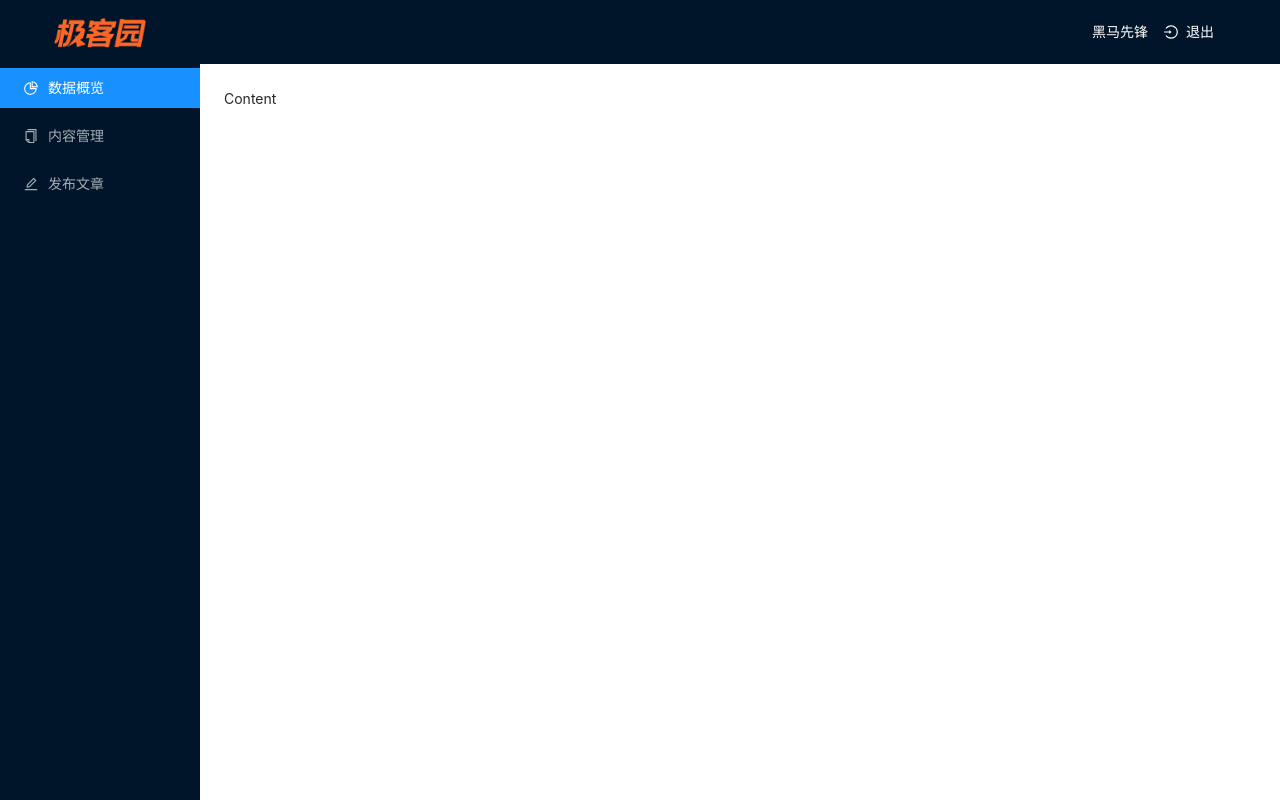
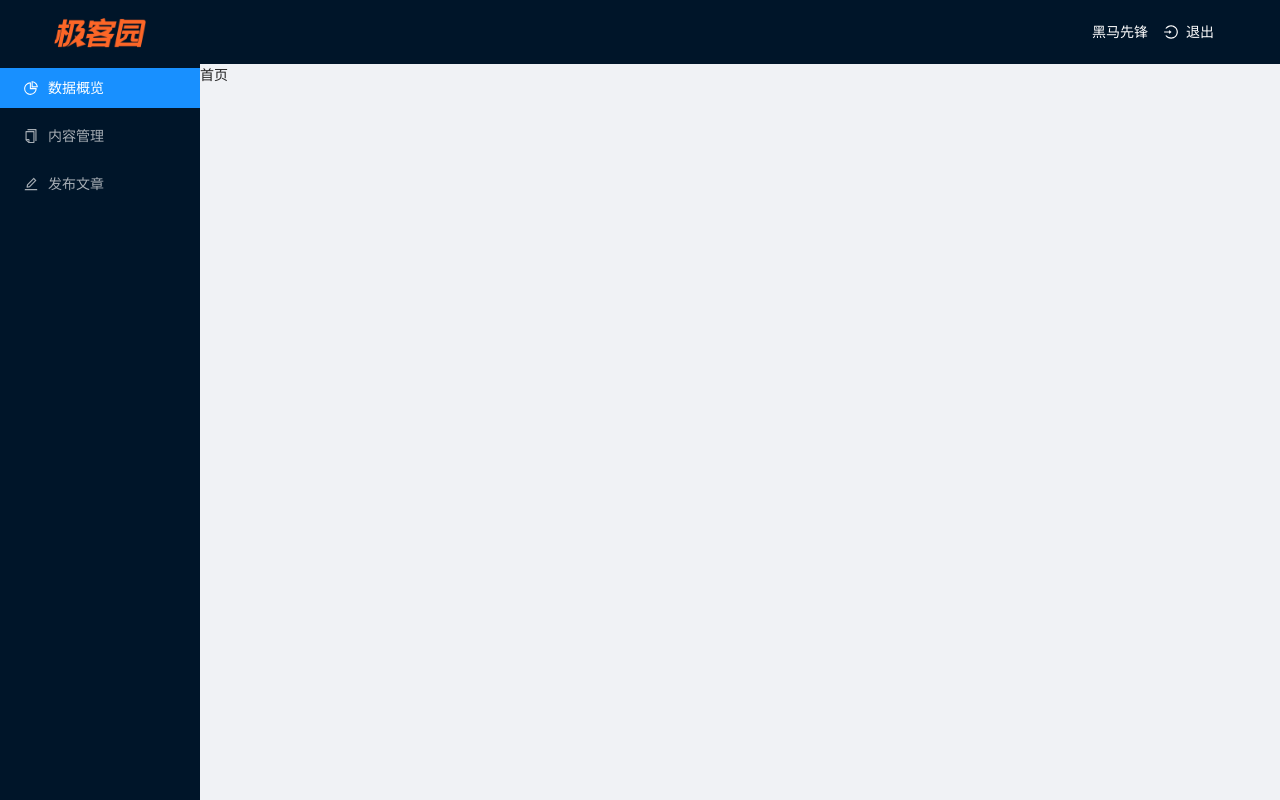
Before and after one commit to xiequantai-xqt/geek-pc, a React (Create React App) app: page /home in a window 1280 px wide. Before the commit this address led to /layout. Built offline with nearby package versions, Linux system fonts and the light colour scheme.

Commit message:
二级路由

```diff
--- a/src/App.js
+++ b/src/App.js
@@ -1,12 +1,11 @@
-import { BrowserRouter as Router, Redirect, Route } from "react-router-dom";
+import MyLayout from "pages/MyLayout";
+import { BrowserRouter as Router, Route } from "react-router-dom";
 import Login from "./pages/Login";
-import Layout from "./pages/MyLayout";
 function App() {
   return (
     <Router>
-      <Redirect from="/" to="/layout" exact />
       <Route path="/login" component={Login} />
-      <Route path="/layout" component={Layout} />
+      <Route path="/" component={MyLayout}></Route>
     </Router>
   );
 }
--- /dev/null
+++ b/src/pages/Article/index.js
@@ -0,0 +1,3 @@
+export default function Article() {
+  return <div>文章管理</div>;
+}
--- /dev/null
+++ b/src/pages/Home/index.js
@@ -0,0 +1,3 @@
+export default function Home() {
+  return <div>首页</div>;
+}
--- a/src/pages/Login/index.js
+++ b/src/pages/Login/index.js
@@ -1,7 +1,6 @@
 import { Button, Card, Checkbox, Form, Input, message } from "antd";
 import logo from "assets/logo.png";
 import { loginAPI } from "../../api/user";
-// import "./index.css";
 import styles from "./index.module.scss";
 export default function Login(props) {
   const onFinish = async (values) => {
@@ -11,7 +10,7 @@ export default function Login(props) {
       // 存储token
       localStorage.setItem("geek_pc_token", res.data.token);
       // 跳转到首页
-      props.history.push("/layout");
+      props.history.push("/");
       message.success("登录成功");
     } catch (err) {
       if (err.response) {
--- a/src/pages/MyLayout/index.js
+++ b/src/pages/MyLayout/index.js
@@ -6,9 +6,13 @@ import {
 } from "@ant-design/icons";
 import { Button, Layout, Menu } from "antd";
 import imgSrc from "assets/logo.png";
+import Article from "pages/Article";
+import Home from "pages/Home";
+import Publish from "pages/Publish";
+import { Link, Redirect, Route, Switch } from "react-router-dom";
 import styles from "./index.module.scss";
 
-const { Header, Sider, Content } = Layout;
+const { Header, Sider } = Layout;
 
 export default function MyLayout() {
   return (
@@ -44,34 +48,24 @@ export default function MyLayout() {
             defaultOpenKeys={["sub1"]}
             style={{ height: "100%", borderRight: 0 }}
           >
-            {/* 1. MenuItem改造key为路径名称 */}
             <Menu.Item key="/home" icon={<PieChartOutlined />}>
-              数据概览
+              <Link to="/home">数据概览</Link>
             </Menu.Item>
             <Menu.Item key="/list" icon={<CopyOutlined />}>
-              内容管理
+              <Link to="/article">内容管理</Link>
             </Menu.Item>
             <Menu.Item key="/publish" icon={<EditOutlined />}>
-              发布文章
+              <Link to="/publish">发布文章</Link>
             </Menu.Item>
           </Menu>
         </Sider>
         <Layout>
-          {/* <Switch>
-              <Redirect from="/" to="/home" exact></Redirect>
-              <Route path="/home" component={Home}></Route>
-
-            </Switch> */}
-          <Content
-            className="site-layout-background"
-            style={{
-              padding: 24,
-              margin: 0,
-              minHeight: 280,
-            }}
-          >
-            Content
-          </Content>
+          <Switch>
+            <Redirect from="/" to="/home" exact></Redirect>
+            <Route path="/home" component={Home}></Route>
+            <Route path="/article" component={Article}></Route>
+            <Route path="/publish" component={Publish} />
+          </Switch>
         </Layout>
       </Layout>
     </Layout>
--- /dev/null
+++ b/src/pages/Publish/index.js
@@ -0,0 +1,3 @@
+export default function Publish() {
+  return <div>文章发布</div>;
+}
```
